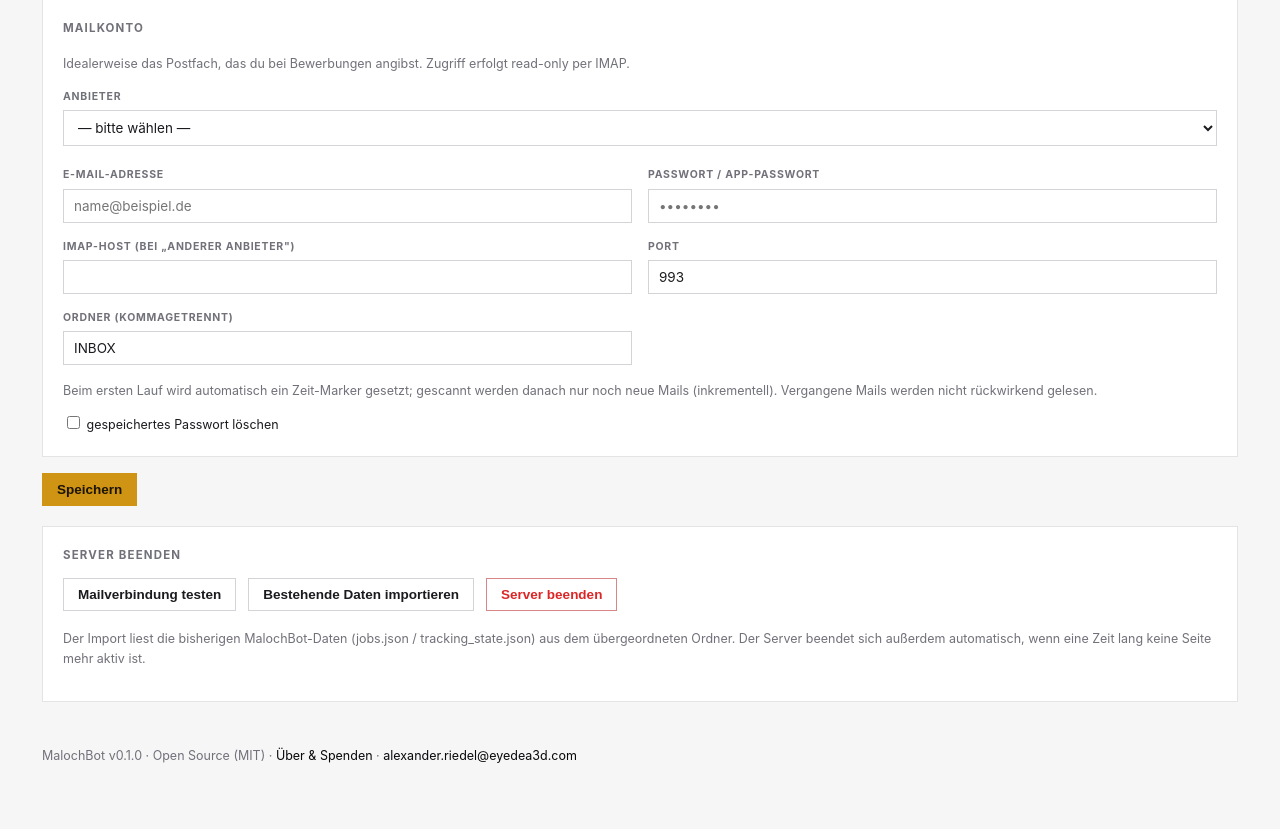
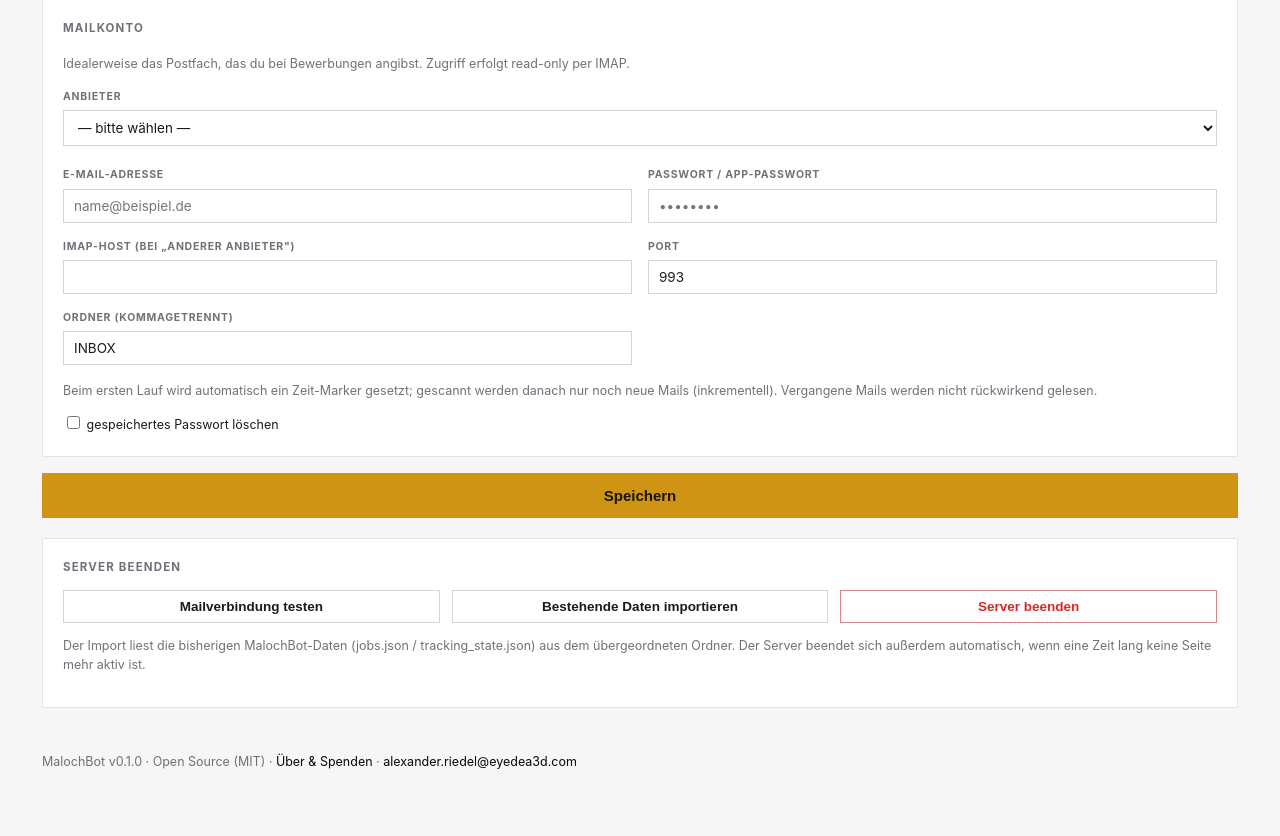
Before and after one commit to 3p1cball-code/MalochBot, a FastAPI app: page /settings in a window 1280 px wide. Shown: the part 974-1810 px from the top of the page. Before the commit the page ends 1737 px from the top, so only its background shows below. Run offline with FastAPI, Linux system fonts and the light colour scheme; data comes from the database, SQL or seed files in the repository; data that the repository does not hold is empty.

Commit message:
UI: Detail-Aktionen auf Raster, Settings-Buttons gleich breit + grosser Speichern-Button, Suchfeld ohne 640-Cap

```diff
--- a/app/static/app.css
+++ b/app/static/app.css
@@ -148,6 +148,8 @@
 .btn-danger { color: var(--err); border-color: color-mix(in srgb, var(--err) 45%, var(--line-strong)); background: transparent; }
 .btn-danger:hover { background: color-mix(in srgb, var(--err) 10%, transparent); border-color: var(--err); }
 .btn-sm { padding: 5px 10px; font-size: 12.5px; }
+.btn-lg { padding: 13px 22px; font-size: 15px; }
+.btn-block { width: 100%; justify-content: center; }
 
 /* Tabellen */
 .table-wrap { overflow-x: auto; border: 1px solid var(--line); }
@@ -230,6 +232,13 @@
 .job-detail h2 { margin-top: 0; font-size: 20px; text-transform: none; letter-spacing: -.01em; color: var(--ink-strong); }
 .job-detail h3 { font-size: 10.5px; text-transform: uppercase; letter-spacing: .09em; color: var(--muted); margin: 20px 0 7px; font-weight: 700; }
 .job-detail p { margin: 0; }
+.job-detail .btn, .job-detail input, .job-detail select { min-height: 38px; }
+.job-detail .btn { display: inline-flex; align-items: center; }
+.job-actions { display: flex; flex-direction: column; gap: 12px; }
+.job-actions .field { margin: 0; }
+.job-actions .action-row { display: grid; grid-template-columns: minmax(150px, 210px) minmax(0, 1fr) auto; gap: 10px; align-items: end; }
+.job-actions .detail-lang { max-width: 300px; }
+.job-actions .btn-row { display: flex; gap: 8px; flex-wrap: wrap; }
 @media (max-width: 720px) {
   .job-detail { position: static; max-height: none; }
 }
@@ -269,6 +278,11 @@
 /* Kopfaktionsleiste (Suche + Buttons) */
 .head-actions { display: flex; gap: 10px; align-items: center; flex-wrap: nowrap; }
 #search-extra { width: 260px; }
+
+/* Einstellungen: Aktionsbuttons gleich breit nebeneinander */
+.settings-actions { display: grid; grid-template-columns: repeat(3, 1fr); gap: 12px; }
+.settings-actions .btn { width: 100%; justify-content: center; }
+@media (max-width: 640px) { .settings-actions { grid-template-columns: 1fr; } }
 
 /* Dokumenten-Bewertung */
 .eval-box { background: var(--panel-2); border: 1px solid var(--line); border-radius: 0; padding: 12px 14px; }
--- a/app/static/app.js
+++ b/app/static/app.js
@@ -208,27 +208,29 @@
       "<h3>" + L("history", "Verlauf & Mailverlauf") + "</h3>" +
       (timeline ? '<ul class="timeline">' + timeline + "</ul>" : "<p class=\"muted\">—</p>") +
       "<h3>" + L("actions", "Aktionen") + "</h3>" +
-      '<form method="post" action="/jobs/' + j.id + '/status" class="filters" style="align-items:flex-end">' +
-        '<div class="field"><label>' + L("statuschange", "Status") + '</label><select name="status">' + statusOptions + "</select></div>" +
-        '<div class="field" style="flex:1;min-width:160px"><label>' + L("notec", "Notiz") + '</label><input name="note" placeholder="' + L("optional", "optional") + '"></div>' +
-        '<button class="btn btn-primary" type="submit">' + L("save", "Speichern") + "</button></form>" +
-      (j.manual ? '<form method="post" action="/jobs/' + j.id + '/unlock" class="inline-form" style="margin-top:8px">' +
-        '<button class="btn btn-sm" type="submit">Automatische Status-Updates wieder aktivieren</button></form>' : "") +
-      '<div style="margin-top:16px">' +
-        '<div class="field" style="margin-bottom:10px;max-width:260px"><label>Sprache des Anschreibens</label>' +
+      '<div class="job-actions">' +
+        '<form method="post" action="/jobs/' + j.id + '/status" class="action-row">' +
+          '<div class="field"><label>' + L("statuschange", "Status") + '</label><select name="status">' + statusOptions + "</select></div>" +
+          '<div class="field"><label>' + L("notec", "Notiz") + '</label><input name="note" placeholder="' + L("optional", "optional") + '"></div>' +
+          '<button class="btn btn-primary" type="submit">' + L("save", "Speichern") + "</button>" +
+        "</form>" +
+        (j.manual ? '<form method="post" action="/jobs/' + j.id + '/unlock" class="inline-form">' +
+          '<button class="btn" type="submit">Automatische Status-Updates wieder aktivieren</button></form>' : "") +
+        '<div class="field detail-lang"><label>Sprache des Anschreibens</label>' +
           '<select id="cover-lang">' +
             '<option value="">Automatisch' + (j.language ? " (" + mbEsc(j.language) + ")" : "") + "</option>" +
             '<option value="de">Deutsch</option><option value="en">English</option>' +
           "</select></div>" +
         (j.cover_letter_name
-          ? '<a class="btn btn-primary" style="font-weight:700;padding:10px 16px" href="/generated/' + mbEsc(j.cover_letter_name) + '" download>Anschreiben herunterladen (PDF)</a> ' +
-            '<button class="btn" type="button" onclick="mbMakeCover(' + j.id + ')">Neu erzeugen</button>'
-          : '<button class="btn btn-primary" type="button" onclick="mbMakeCover(' + j.id + ')">' + L("cover", "Anschreiben erzeugen") + "</button>") +
+          ? '<div class="btn-row">' +
+              '<a class="btn btn-primary" href="/generated/' + mbEsc(j.cover_letter_name) + '" download>Anschreiben herunterladen (PDF)</a>' +
+              '<button class="btn" type="button" onclick="mbMakeCover(' + j.id + ')">Neu erzeugen</button>' +
+            "</div>"
+          : '<div class="btn-row"><button class="btn btn-primary" type="button" onclick="mbMakeCover(' + j.id + ')">' + L("cover", "Anschreiben erzeugen") + "</button></div>") +
         (j.cover_letter_name
-          ? '<div style="margin-top:14px">' +
-            '<label class="small">Anschreiben verbessern – was soll geändert werden?</label>' +
-            '<textarea id="cover-feedback" rows="2" placeholder="z. B. kürzer, konkreter auf die Rolle eingehen"></textarea>' +
-            '<button class="btn" type="button" style="margin-top:6px" onclick="mbImproveCover(' + j.id + ')">Feedback einbauen</button></div>'
+          ? '<div class="field"><label class="small">Anschreiben verbessern – was soll geändert werden?</label>' +
+            '<textarea id="cover-feedback" rows="2" placeholder="z. B. kürzer, konkreter auf die Rolle eingehen"></textarea></div>' +
+            '<div class="btn-row"><button class="btn" type="button" onclick="mbImproveCover(' + j.id + ')">Feedback einbauen</button></div>'
           : "") +
       "</div>";
     renderList();
@@ -371,9 +373,10 @@
     if (!inp || !search || !remote) return;
     const w = search.getBoundingClientRect().left - 10 - remote.getBoundingClientRect().left;
     if (!isFinite(w)) return;
-    inp.style.width = Math.max(170, Math.min(w, 640)) + "px";
+    inp.style.width = Math.max(170, Math.min(w, window.innerWidth - 40)) + "px";
   }
   fitSearchExtra();
+  requestAnimationFrame(fitSearchExtra);
   if (window._mbHeadResize) window.removeEventListener("resize", window._mbHeadResize);
   let headTo;
   window._mbHeadResize = function () { clearTimeout(headTo); headTo = setTimeout(fitSearchExtra, 150); };
--- a/app/templates/settings.html
+++ b/app/templates/settings.html
@@ -70,19 +70,19 @@
     <label class="small"><input type="checkbox" name="clear_password" value="1"> gespeichertes Passwort löschen</label>
   </div>
 
-  <div><button class="btn btn-primary" type="submit">{{ t('common.save') }}</button></div>
+  <div><button class="btn btn-primary btn-lg btn-block" type="submit">{{ t('common.save') }}</button></div>
 </form>
 
 <div class="card" style="margin-top:20px">
   <h2 style="margin-top:0">{{ t('settings.shutdown') }}</h2>
-  <div class="filters">
-    <form method="post" action="/settings/test-mail" class="inline-form">
+  <div class="settings-actions">
+    <form method="post" action="/settings/test-mail">
       <button class="btn" type="submit">{{ t('settings.test_mail') }}</button>
     </form>
-    <form method="post" action="/settings/import" class="inline-form">
+    <form method="post" action="/settings/import">
       <button class="btn" type="submit">{{ t('settings.import') }}</button>
     </form>
-    <form method="post" action="/shutdown" class="inline-form">
+    <form method="post" action="/shutdown">
       <button class="btn btn-danger" type="submit" onclick="return confirm('MalochBot wirklich beenden?')">{{ t('settings.shutdown') }}</button>
     </form>
   </div>
```
